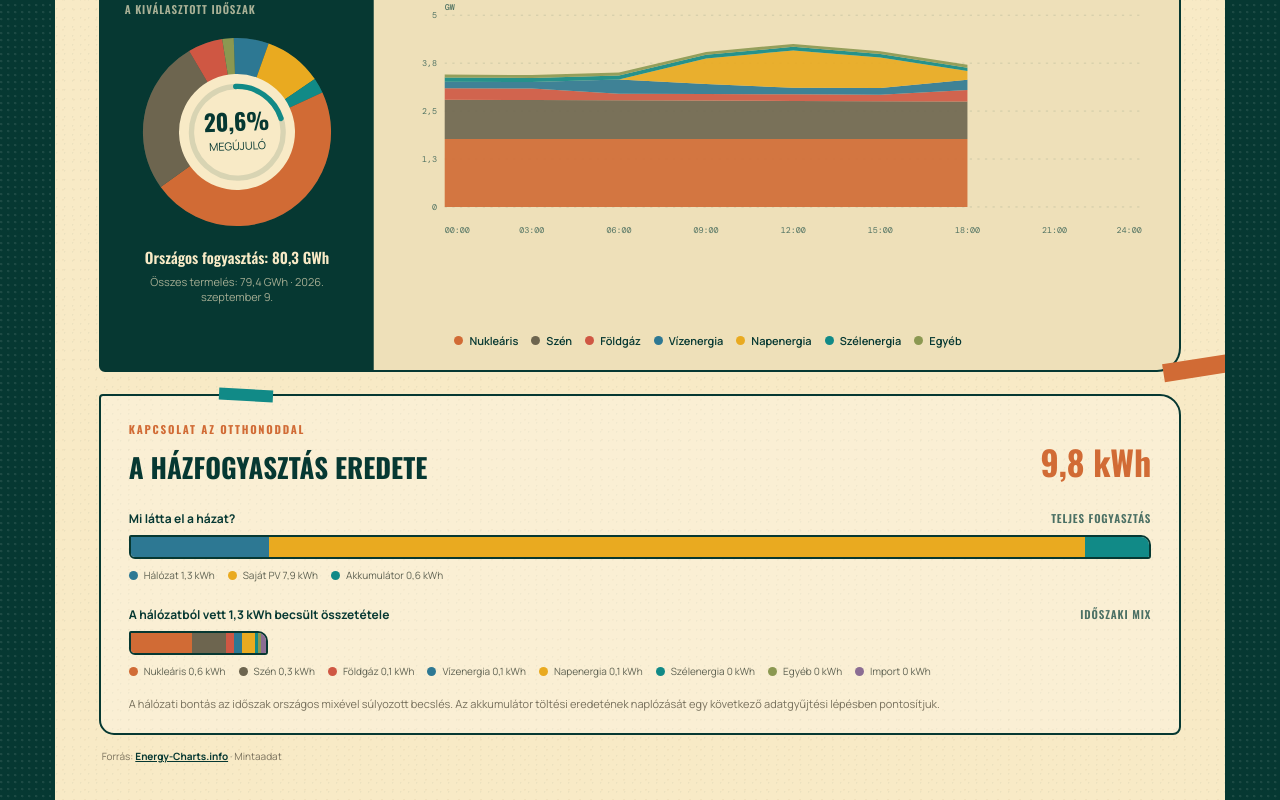
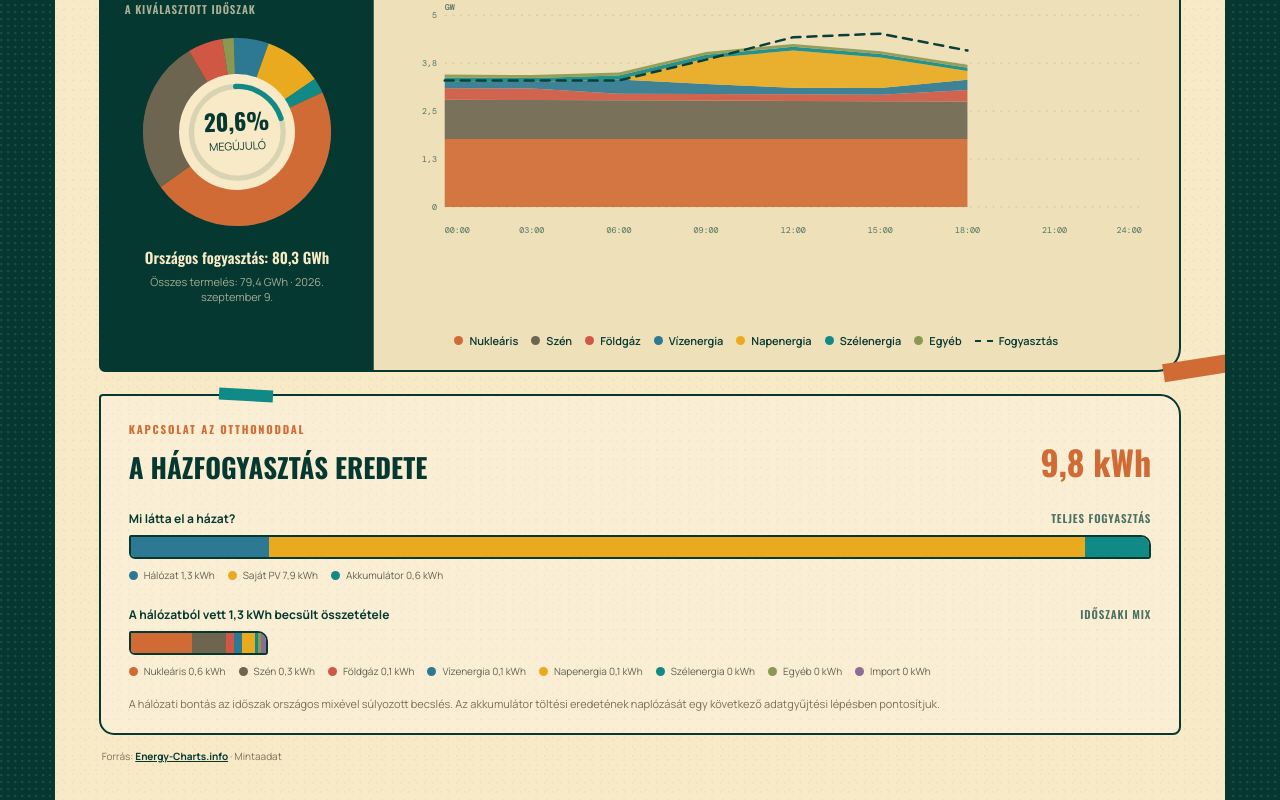
Before and after one commit to pisipite/pasztra-tech, a React (Vite) app: page / in a window 1280 px wide. Shown: the part 1662-2462 px from the top of the page. Built offline with nearby package versions, Linux system fonts and the light colour scheme.

Commit message:
Plot ENTSO-E consumption on energy mix chart

```diff
--- a/src/BulgariaEnergyMix.tsx
+++ b/src/BulgariaEnergyMix.tsx
@@ -32,6 +32,7 @@ const series: { key: MixSeriesKey; label: string; color: string; renewable?: boo
 
 const mixKeys = series.map((item) => item.key);
 const generationKeys = series.filter((item) => item.key !== "imports").map((item) => item.key);
+const loadColor = "#073f39";
 const compactNumber = new Intl.NumberFormat("hu-HU", { maximumFractionDigits: 1 });
 const hourFormatter = new Intl.DateTimeFormat("hu-HU", { hour: "2-digit", minute: "2-digit" });
 const dayFormatter = new Intl.DateTimeFormat("hu-HU", { month: "short", day: "numeric" });
@@ -151,6 +152,7 @@ export function BulgariaEnergyMix({ data, householdFallback = [] }: Props) {
   const [customStart, setCustomStart] = useState(() => dateInputValue(new Date(Date.now() - 6 * DAY_MS)));
   const [customEnd, setCustomEnd] = useState(() => dateInputValue(new Date()));
   const [hiddenSeries, setHiddenSeries] = useState<Set<MixSeriesKey>>(() => new Set());
+  const [showConsumption, setShowConsumption] = useState(true);
   const [hovered, setHovered] = useState<number | null>(null);
   const [hoveredDonut, setHoveredDonut] = useState<MixSeriesKey | null>(null);
 
@@ -203,7 +205,7 @@ export function BulgariaEnergyMix({ data, householdFallback = [] }: Props) {
     upper.forEach((value, index) => { stacks[index] = value; });
     return { ...item, lower, upper };
   });
-  const observedMax = Math.max(1, ...stacks);
+  const observedMax = Math.max(1, ...stacks, ...(showConsumption ? points.map((point) => point.load) : []));
   const upper = Math.max(1000, Math.ceil(observedMax / 1000) * 1000);
   const powerUnit: "MW" | "GW" = upper >= 1000 ? "GW" : "MW";
   const powerDivisor = powerUnit === "GW" ? 1000 : 1;
@@ -311,15 +313,16 @@ export function BulgariaEnergyMix({ data, householdFallback = [] }: Props) {
                   const lowerPoints = item.lower.map((value, index) => ({ value, index })).reverse().map(({ value, index }) => `${x(index)},${y(value)}`);
                   return <polygon key={item.key} points={[...upperPoints, ...lowerPoints].join(" ")} fill={item.color} opacity=".9" />;
                 })}
+                {showConsumption && <polyline className="mix-load-line" points={points.map((point, index) => `${x(index)},${y(point.load)}`).join(" ")} />}
                 {period === "day"
                   ? dayTicks.map((hour) => <text key={hour} className="mix-axis" x={margin.left + hour / 24 * plotWidth} y={height - 14} textAnchor={hour === 0 ? "start" : hour === 24 ? "end" : "middle"}>{String(hour).padStart(2, "0")}:00</text>)
                   : points.map((point, index) => (index % tickStep === 0 || index === points.length - 1) && <text key={point.timestamp} className="mix-axis" x={x(index)} y={height - 14} textAnchor={index === 0 ? "start" : index === points.length - 1 ? "end" : "middle"}>{axisLabel(point, period, customStart, customEnd)}</text>)}
                 {hovered !== null && <line className="mix-hover-line" x1={x(hovered)} x2={x(hovered)} y1={margin.top} y2={height - margin.bottom} />}
               </svg>
-              {active && <div className="bulgaria-mix__tooltip"><strong>{fullTimeFormatter.format(new Date(active.timestamp))}</strong>{visibleSeries.map((item) => <span key={item.key}><i style={{ background: item.color }} />{item.label}<b>{formatPower(active[item.key], powerUnit)}</b></span>)}</div>}
+              {active && <div className="bulgaria-mix__tooltip"><strong>{fullTimeFormatter.format(new Date(active.timestamp))}</strong>{visibleSeries.map((item) => <span key={item.key}><i style={{ background: item.color }} />{item.label}<b>{formatPower(active[item.key], powerUnit)}</b></span>)}{showConsumption && <span><i className="mix-legend-line" style={{ borderColor: loadColor }} />Fogyasztás<b>{formatPower(active.load, powerUnit)}</b></span>}</div>}
             </> : <div className="bulgaria-mix__empty">Erre az időszakra még nincs energiamix-adat.</div>}
           </div>
-          <div className="bulgaria-mix__legend" aria-label="Kapcsolható energiaforrások">{availableSeries.map((item) => <button type="button" key={item.key} className={hiddenSeries.has(item.key) ? "is-hidden" : ""} aria-pressed={!hiddenSeries.has(item.key)} onClick={() => setHiddenSeries((current) => { const next = new Set(current); if (next.has(item.key)) next.delete(item.key); else next.add(item.key); return next; })}><i style={{ background: item.color }} />{item.label}</button>)}</div>
+          <div className="bulgaria-mix__legend" aria-label="Kapcsolható energiaforrások">{availableSeries.map((item) => <button type="button" key={item.key} className={hiddenSeries.has(item.key) ? "is-hidden" : ""} aria-pressed={!hiddenSeries.has(item.key)} onClick={() => setHiddenSeries((current) => { const next = new Set(current); if (next.has(item.key)) next.delete(item.key); else next.add(item.key); return next; })}><i style={{ background: item.color }} />{item.label}</button>)}<button type="button" className={showConsumption ? "" : "is-hidden"} aria-pressed={showConsumption} onClick={() => setShowConsumption((current) => !current)}><i className="mix-legend-line" style={{ borderColor: loadColor }} />Fogyasztás</button></div>
         </section>
       </div>
 
--- a/src/styles.css
+++ b/src/styles.css
@@ -319,6 +319,7 @@ html { scroll-behavior: smooth; }
 .mix-axis { fill: rgba(7,63,57,.68); font: 11px "DM Mono", monospace; }
 .mix-axis__title { font-weight: 600; }
 .mix-hover-line { stroke: var(--poster-paper-light); stroke-width: 1.5; stroke-dasharray: 4 5; }
+.mix-load-line { fill: none; stroke: #073f39; stroke-width: 2.5; stroke-dasharray: 9 7; stroke-linecap: round; stroke-linejoin: round; vector-effect: non-scaling-stroke; }
 .bulgaria-mix__tooltip {
   position: absolute;
   top: 18px;
@@ -340,6 +341,8 @@ html { scroll-behavior: smooth; }
 .bulgaria-mix__tooltip i,
 .bulgaria-mix__legend i,
 .bulgaria-mix__source-list i { width: 9px; height: 9px; border-radius: 50%; }
+.bulgaria-mix__tooltip i.mix-legend-line,
+.bulgaria-mix__legend i.mix-legend-line { width: 18px; height: 0; border-top: 2px dashed; border-radius: 0; background: transparent; }
 .bulgaria-mix__tooltip b { font-family: "DM Mono", monospace; font-size: 10px; }
 .bulgaria-mix__empty { display: grid; min-height: 310px; place-items: center; color: #786e58; font-size: 12px; text-align: center; }
 .bulgaria-mix__legend { display: flex; flex-wrap: wrap; gap: 7px 13px; margin: 9px 0 0 58px; }
```
